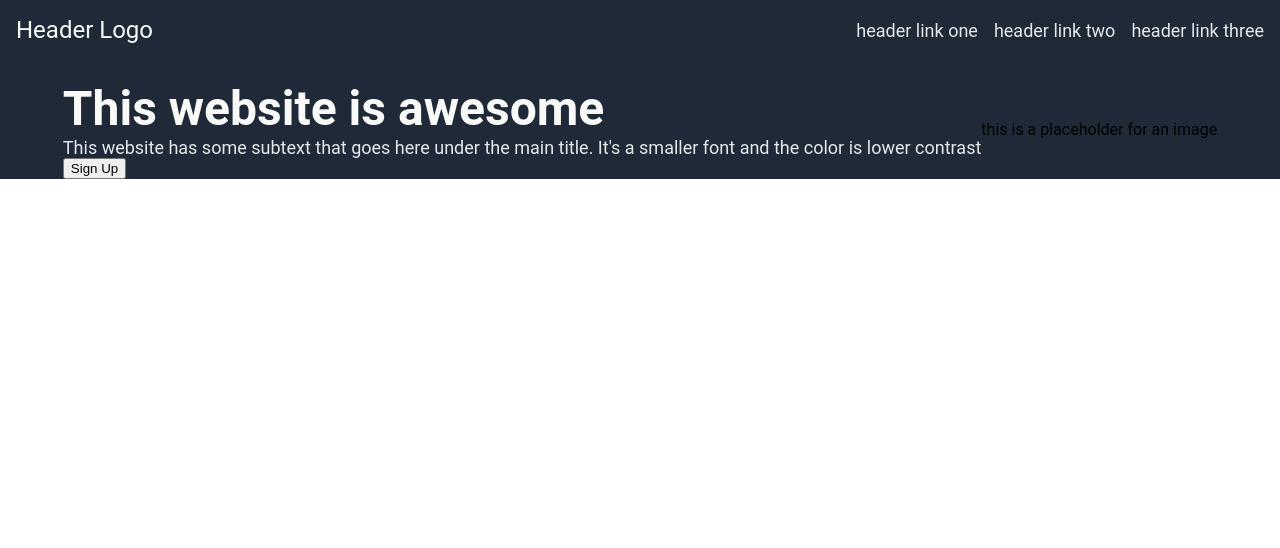
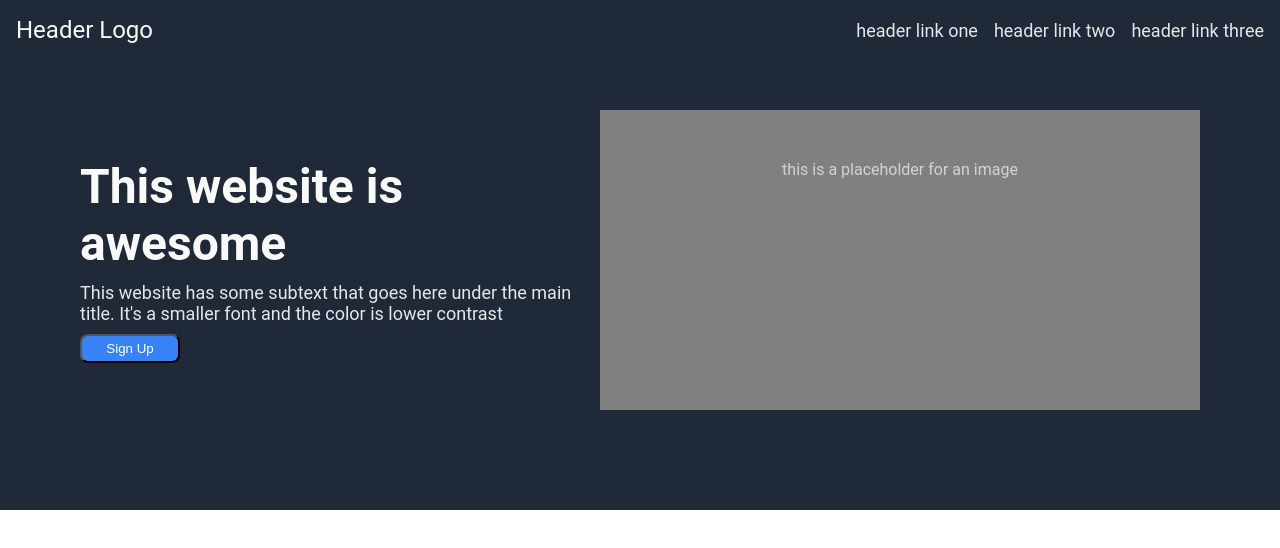
Before and after one commit to AdamsBR25/landing-page, a plain HTML site: page index.html in a window 1280 px wide. Drawn offline with Linux system fonts and the light colour scheme.

Commit message:
style hero text and placeholder image

```diff
--- a/styles.css
+++ b/styles.css
@@ -43,7 +43,13 @@ li {
     display: flex;
     justify-content: center;
     align-items: center;
-    padding-top: 20px;
+    padding-top: 50px;
+    padding-bottom: 100px;
+}
+
+.hero-text {
+    width: 500px;
+    height: auto;
 }
 
 .hero-main {
@@ -55,4 +61,29 @@ li {
 .hero-subtext {
     color: #E5E7EB;
     font-size: 18px;
+    margin-top: 10px;
 }
+
+button {
+    background-color: #3882f6;
+    color: white;
+    border-radius: 8px;
+    padding-top: 5px;
+    padding-bottom: 5px;
+    padding-left: 10px;
+    padding-right: 10px;
+    text-decoration: none;
+    width: 100px;
+    height: auto;
+    margin-top: 10px;
+}
+
+.hero-image {
+    width: 500px;
+    height: 200px;
+    background-color: gray;
+    text-align: center;
+    padding: 50px;
+    color: lightgray;
+    margin-left: 20px;
+}
```
